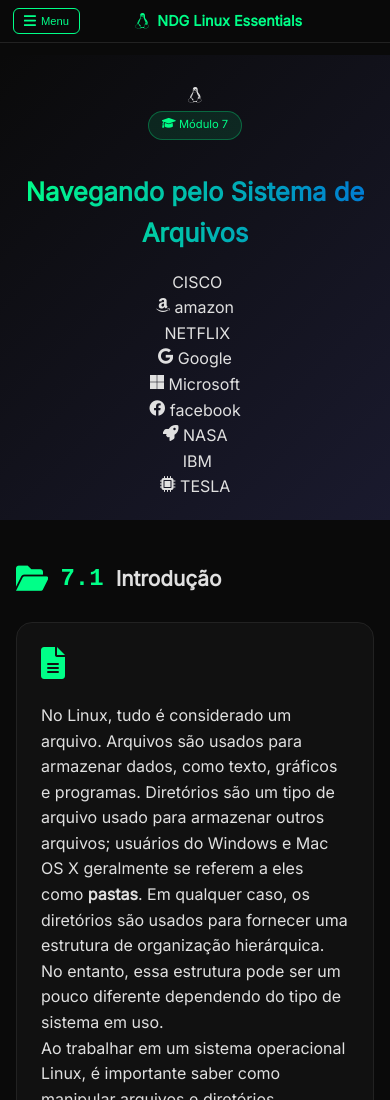
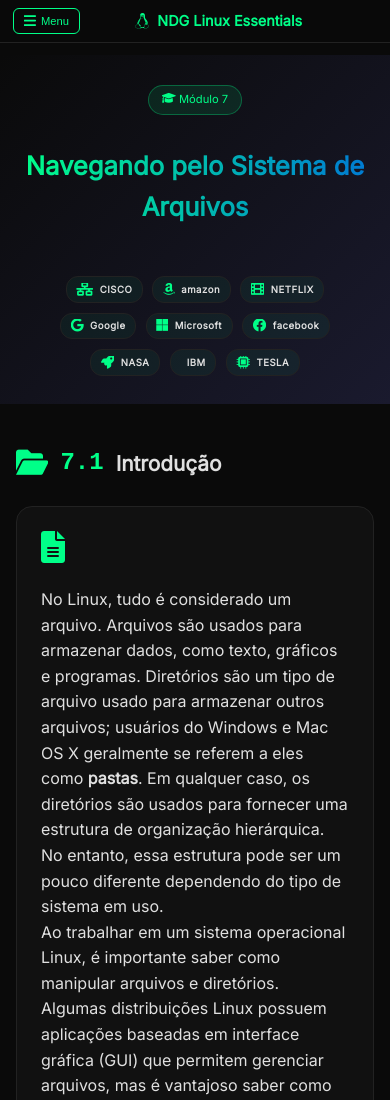
Before and after one commit to alfredo-allan/NDGLinuxEssentials, a plain HTML site: page pages/modulo_7.html in a window 390 px wide. Shown: the top 1100 px of the page. Drawn offline with Linux system fonts and the light colour scheme.

```diff
--- a/pages/modulo_7.html
+++ b/pages/modulo_7.html
@@ -7,6 +7,87 @@
     <link rel="stylesheet" href="https://cdnjs.cloudflare.com/ajax/libs/font-awesome/6.0.0-beta3/css/all.min.css" />
     <link href="https://fonts.googleapis.com/css2?family=Inter:opsz,wght@14..32,300;400;500;600;700;800&display=swap" rel="stylesheet" />
     <link rel="stylesheet" href="../css/styles.css" />
+    <style>
+      /* Seção Companies Grid */
+      .companies-grid {
+        display: flex;
+        flex-wrap: wrap;
+        justify-content: center;
+        align-items: center;
+        gap: 1.5rem;
+        margin-top: 2rem;
+        padding: 1rem;
+      }
+
+      .company-item {
+        background: rgba(0, 255, 136, 0.05);
+        border: 1px solid var(--border);
+        border-radius: 12px;
+        padding: 0.7rem 1.2rem;
+        transition: all 0.3s ease;
+        display: inline-flex;
+        align-items: center;
+        gap: 0.6rem;
+      }
+
+      .company-item:hover {
+        border-color: var(--primary);
+        transform: translateY(-3px);
+        background: rgba(0, 255, 136, 0.1);
+      }
+
+      .company-item i {
+        font-size: 1.4rem;
+        color: var(--primary);
+      }
+
+      .company-item span {
+        font-size: 0.85rem;
+        font-weight: 600;
+        color: var(--text);
+        letter-spacing: 0.5px;
+      }
+
+      /* Responsividade */
+      @media (max-width: 768px) {
+        .companies-grid {
+          gap: 0.8rem;
+          margin-top: 1.5rem;
+          padding: 0.5rem;
+        }
+
+        .company-item {
+          padding: 0.4rem 0.8rem;
+          gap: 0.4rem;
+        }
+
+        .company-item i {
+          font-size: 1rem;
+        }
+
+        .company-item span {
+          font-size: 0.7rem;
+        }
+      }
+
+      @media (max-width: 480px) {
+        .companies-grid {
+          gap: 0.6rem;
+        }
+
+        .company-item {
+          padding: 0.3rem 0.6rem;
+        }
+
+        .company-item i {
+          font-size: 0.85rem;
+        }
+
+        .company-item span {
+          font-size: 0.6rem;
+        }
+      }
+    </style>
   </head>
   <body>
     <!-- TOP BAR -->
@@ -16,7 +97,7 @@
         <span>Menu</span>
       </button>
       <a href="#" class="top-bar-brand"> <i class="fab fa-linux"></i> NDG Linux Essentials </a>
-      <a href="#" class="btn-outline"> <i class="fas fa-home"></i> Voltar </a>
+      <a href="../index.html" class="btn-outline"> <i class="fas fa-home"></i> Voltar </a>
     </div>
 
     <!-- SIDEBAR -->
@@ -89,18 +170,16 @@
     <!-- HERO SECTION -->
     <section class="hero">
       <div class="container">
-        <div class="hero-icon">
-          <i class="fab fa-linux"></i>
-        </div>
+        <div class="hero-icon"></div>
         <div class="badge-lab"><i class="fas fa-graduation-cap"></i> Módulo 7</div>
         <h1>Navegando pelo Sistema de Arquivos</h1>
         <p style="font-size: 1.2rem; color: var(--text-dim); max-width: 700px; margin: 0 auto"></p>
 
         <!-- Empresas que usam Linux - Substituindo imagens por ícones -->
         <div class="companies-grid">
-          <div class="company-item"><i class="fab fa-cisco"></i><span> CISCO</span></div>
+          <div class="company-item"><i class="fas fa-network-wired"></i><span> CISCO</span></div>
           <div class="company-item"><i class="fab fa-amazon"></i><span> amazon</span></div>
-          <div class="company-item"><i class="fab fa-netflix"></i><span> NETFLIX</span></div>
+          <div class="company-item"><i class="fas fa-film"></i><span> NETFLIX</span></div>
           <div class="company-item"><i class="fab fa-google"></i><span> Google</span></div>
           <div class="company-item"><i class="fab fa-microsoft"></i><span> Microsoft</span></div>
           <div class="company-item"><i class="fab fa-facebook"></i><span> facebook</span></div>
```
Also changed, not shown: index.html (+6 -0 lines).
